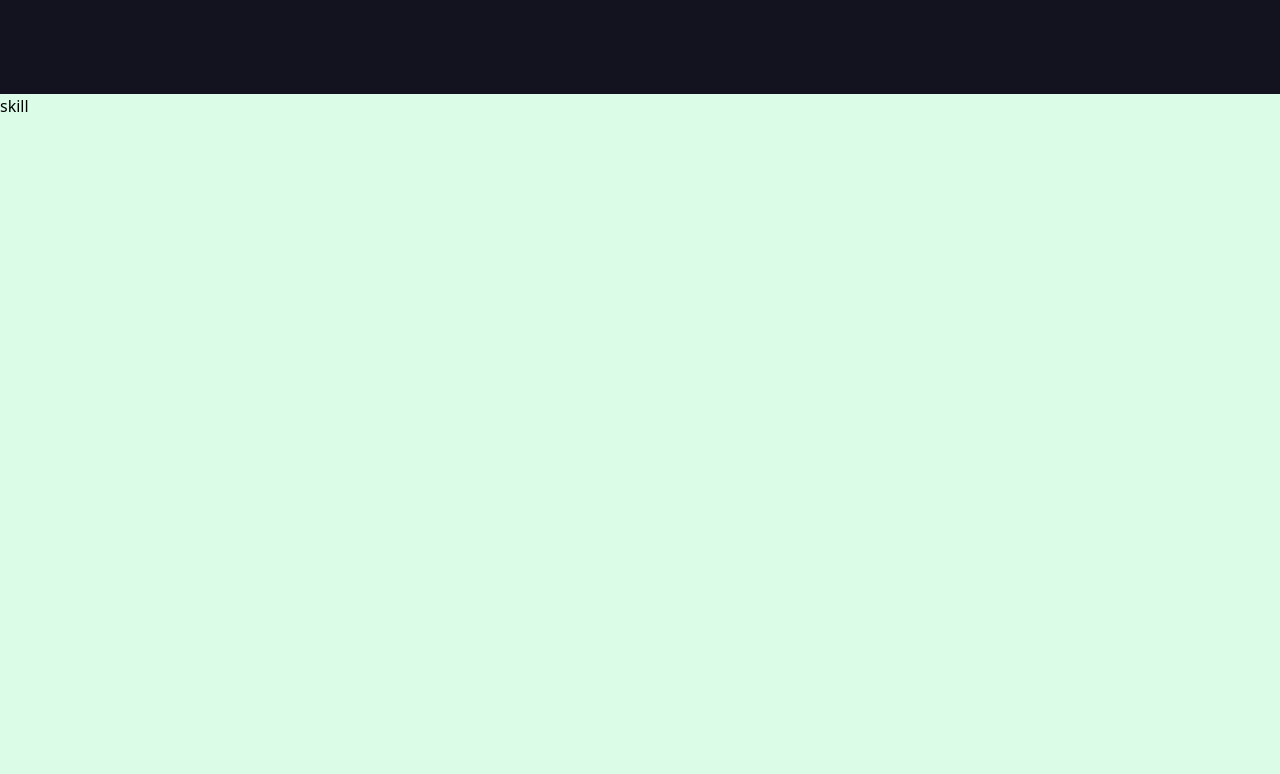
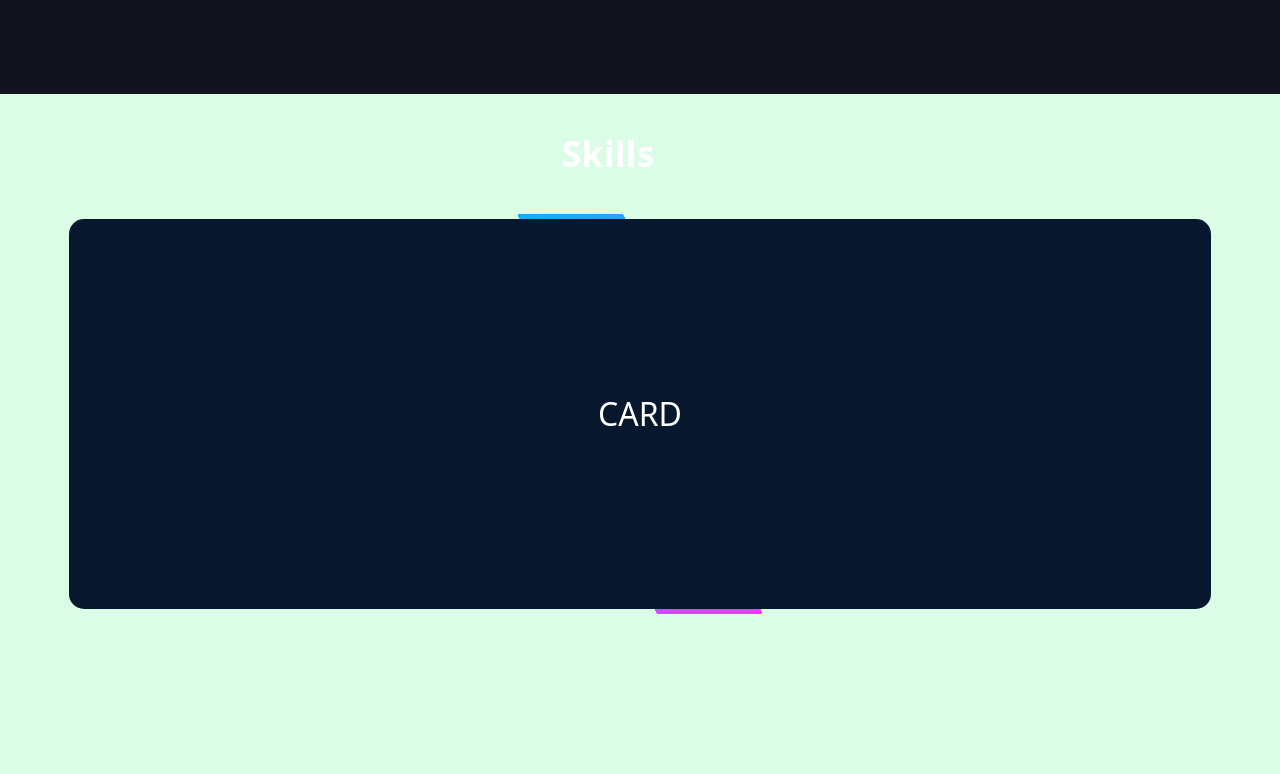
Before and after one commit to SagarBhatiya/Portfolio, a React (Vite) app: page / in a window 1280 px wide. Shown: the part 706-1480 px from the top of the page. Built offline with nearby package versions, Linux system fonts and the light colour scheme.

Commit message:
11 feb 2025

```diff
--- /dev/null
+++ b/src/components/Card.jsx
@@ -0,0 +1,9 @@
+function Card() {
+    return (
+        <div>
+
+        </div>
+     );
+}
+
+export default Card;
--- /dev/null
+++ b/src/components/Cards.jsx
@@ -0,0 +1,68 @@
+
+import styled from 'styled-components';
+
+const Card = () => {
+  return (
+    <StyledWrapper>
+      <div className="card ">
+        <h2>CARD</h2>
+      </div>
+    </StyledWrapper>
+  );
+}
+
+const StyledWrapper = styled.div`
+  .card {
+    width: 90vw;
+    height: 50vh;
+    margin-left:5vw;
+
+    backdrop-filter: blur(10px);
+    position: relative;
+    display: flex;
+    place-content: center;
+    place-items: center;
+    overflow: hidden;
+    border-radius: 20px;
+  }
+
+  .card h2 {
+    z-index: 1;
+    color: white;
+    font-size: 2em;
+  }
+
+  .card::before {
+    content: '';
+    position: absolute;
+    width: 100px;
+    background-image: linear-gradient(180deg, rgb(0, 183, 255), rgb(255, 48, 255));
+    height: 130%;
+    animation: rotBGimg 3s linear infinite;
+    transition: all 0.2s linear;
+  }
+
+  @keyframes rotBGimg {
+    from {
+      transform: rotate(0deg);
+    }
+
+    to {
+      transform: rotate(360deg);
+    }
+  }
+
+  .card::after {
+    content: '';
+    position: absolute;
+    background: #07182E;
+    ;
+    inset: 5px;
+    border-radius: 15px;
+  }
+  /* .card:hover:before {
+    background-image: linear-gradient(180deg, rgb(81, 255, 0), purple);
+    animation: rotBGimg 3.5s linear infinite;
+  } */`;
+
+export default Card;
--- a/src/components/Skills.jsx
+++ b/src/components/Skills.jsx
@@ -1,7 +1,12 @@
+import Cards from "./Cards";
+
 function Skills() {
     return (
-        <div id="skill" className="h-screen w-full bg-green-100">
-            skill
+        <div id="skill" className="h-screen w-full bg-green-100 relative">
+           <div className=" flex flex-col absolute top-10 gap-10">
+            <h1 className="text-4xl font-semibold text-white text-center ">Skills</h1>
+            <Cards/>
+           </div>
         </div>
      );
 }
```
